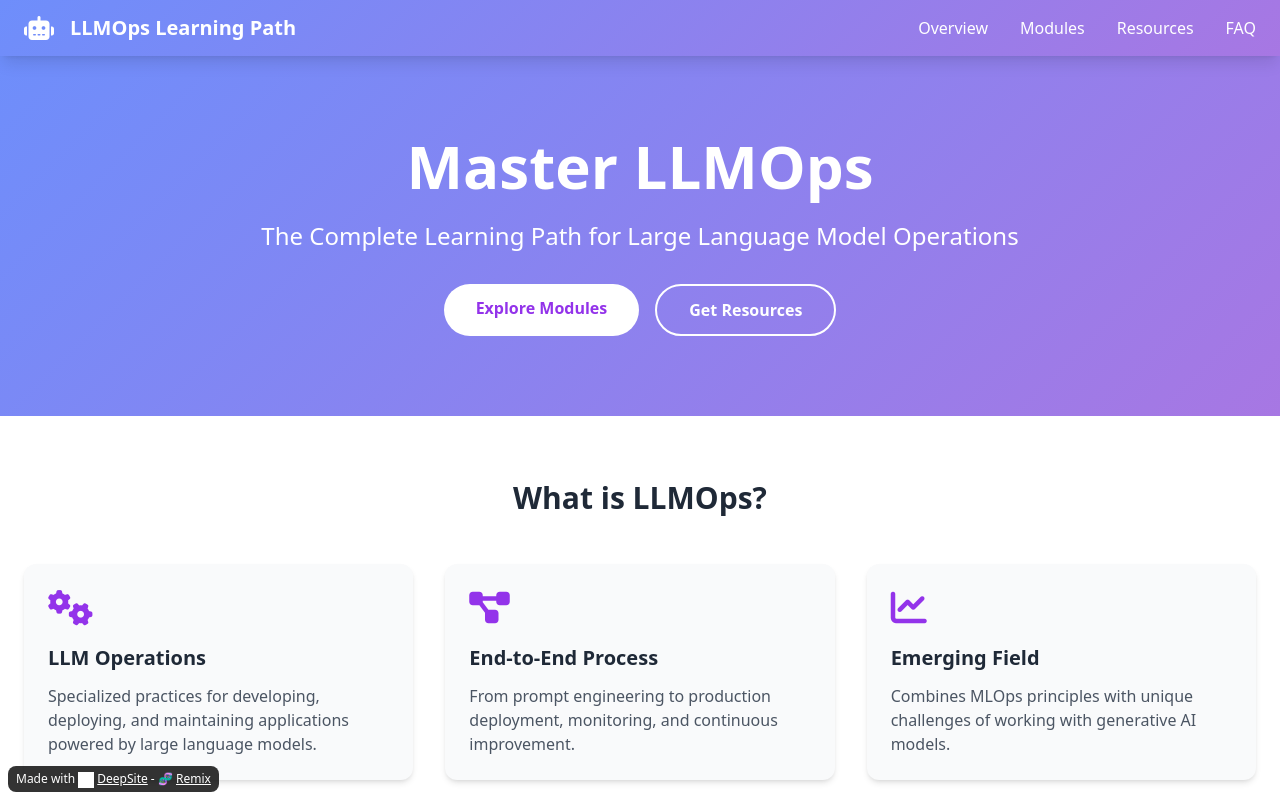
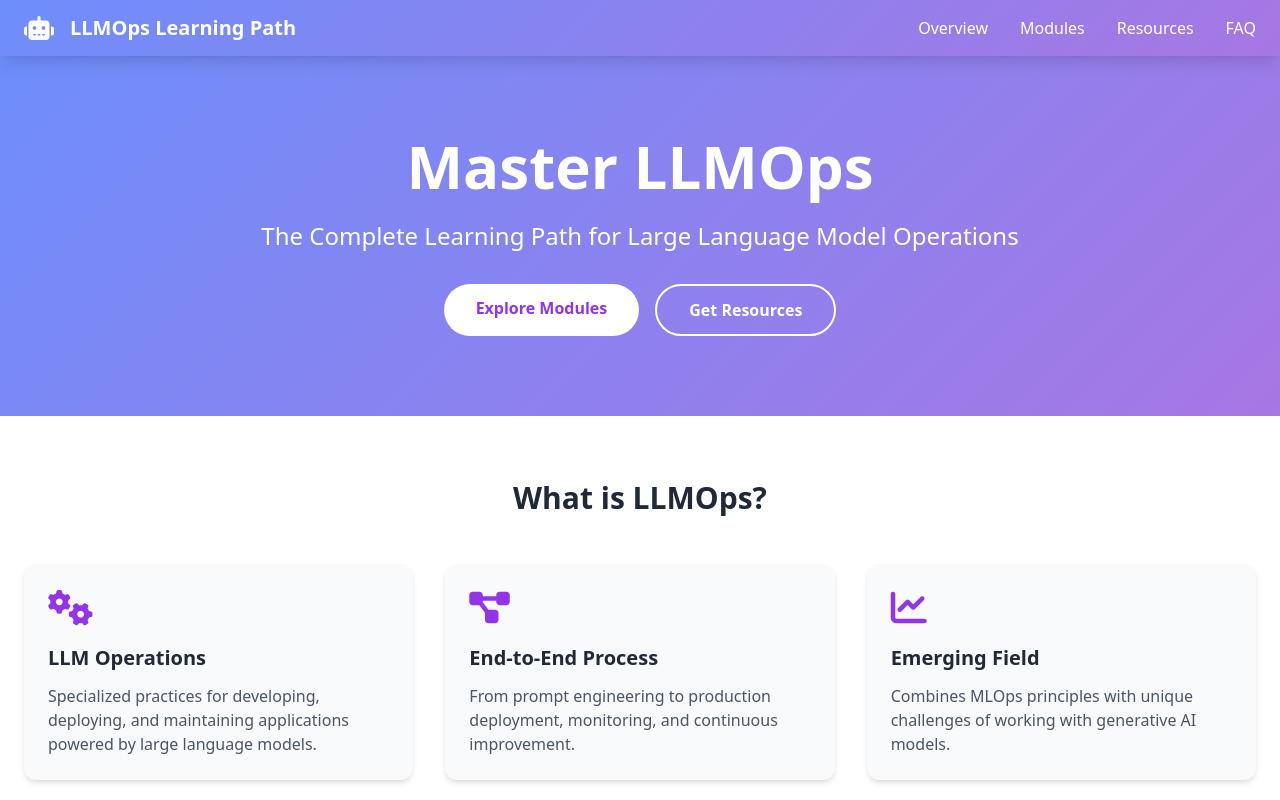
Before and after one commit to saurabh502/LLMOPs, a plain HTML site: page index.html in a window 1280 px wide. Shown: the top 800 px of the page. Drawn offline with nearby package versions, Linux system fonts and the light colour scheme; grey boxes are pictures that could not be loaded.

Commit message:
Update index.html

```diff
--- a/index.html
+++ b/index.html
@@ -704,5 +704,5 @@
             });
         });
     </script>
-<p style="border-radius: 8px; text-align: center; font-size: 12px; color: #fff; margin-top: 16px;position: fixed; left: 8px; bottom: 8px; z-index: 10; background: rgba(0, 0, 0, 0.8); padding: 4px 8px;">Made with <img src="https://enzostvs-deepsite.hf.space/logo.svg" alt="DeepSite Logo" style="width: 16px; height: 16px; vertical-align: middle;display:inline-block;margin-right:3px;filter:brightness(0) invert(1);"><a href="https://enzostvs-deepsite.hf.space" style="color: #fff;text-decoration: underline;" target="_blank" >DeepSite</a> - 🧬 <a href="https://enzostvs-deepsite.hf.space?remix=Saurabh502/llmopslp" style="color: #fff;text-decoration: underline;" target="_blank" >Remix</a></p></body>
+
 </html>
```
